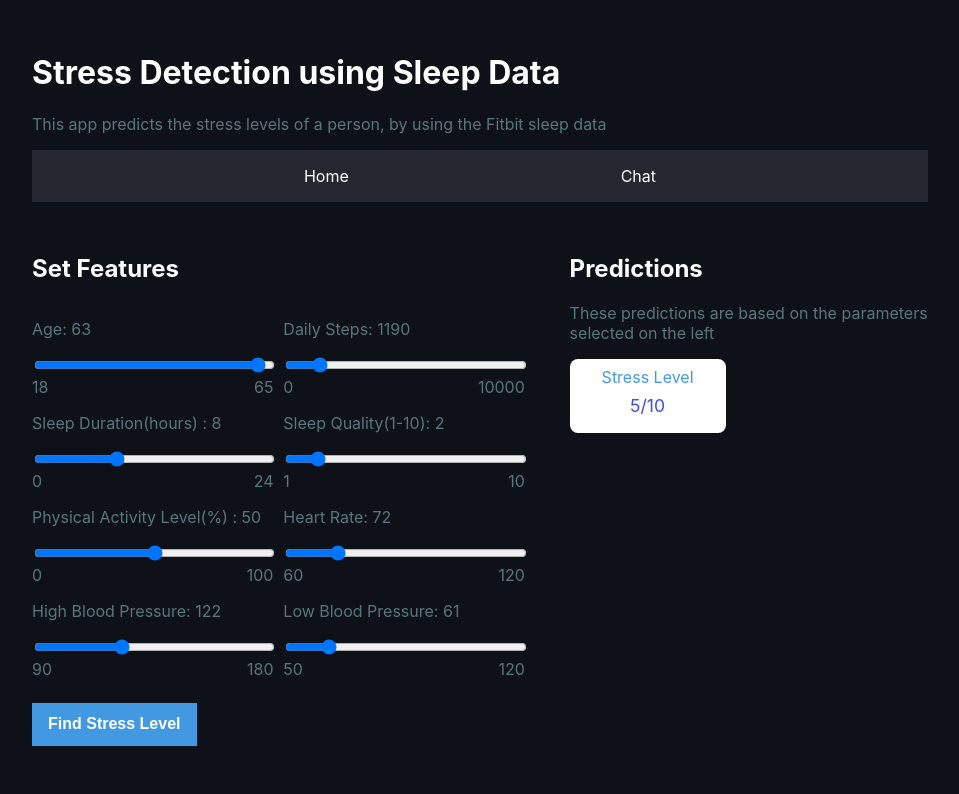
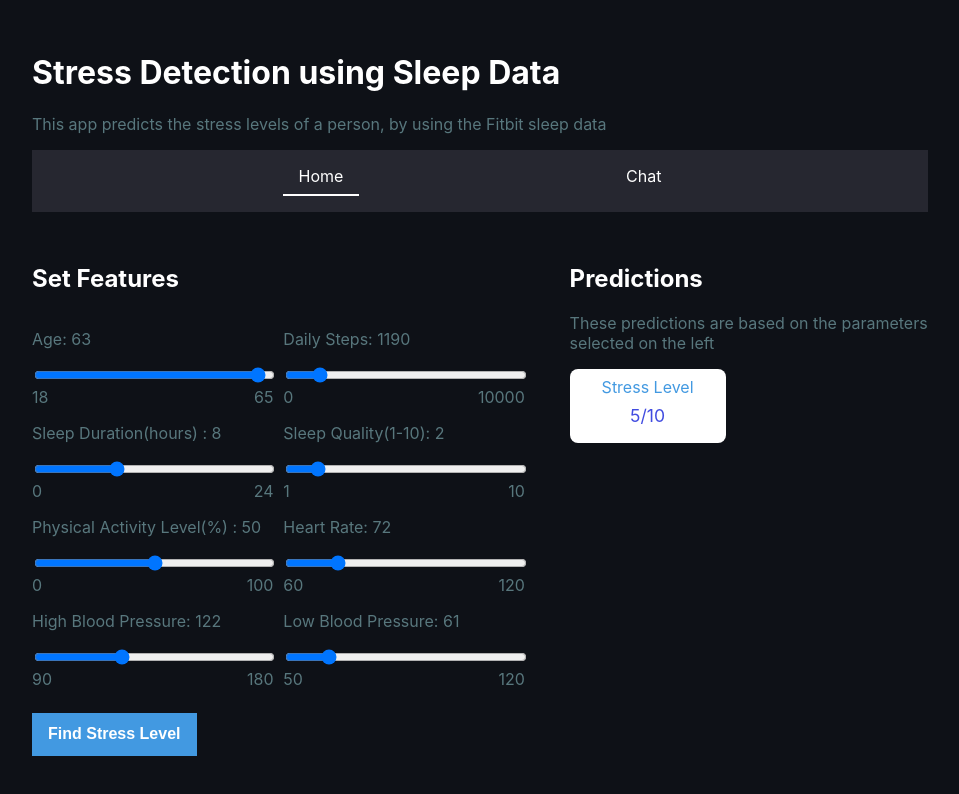
Before and after one commit to TeraSurror/stress-detection, a React (Create React App) app in the folder web-client/: page / in a window 1280 px wide. Shown: the top 794 px of the page, without its empty margins (160-1119 px from the left). Built offline with nearby package versions, Linux system fonts and the light colour scheme; what react-chatbot-kit would draw is missing.

Commit message:
Adding Nav border

```diff
--- a/web-client/src/App.tsx
+++ b/web-client/src/App.tsx
@@ -19,7 +19,7 @@ function App() {
       flexDirection: "row",
       justifyContent: "center",
     }}>
-      <Dashboard changeScreen={changeScreen}>
+      <Dashboard changeScreen={changeScreen} activeScreen={screen}>
         {
           screen === 'form' ? <StressForm /> : <></>
         }
--- a/web-client/src/Chatbot/ActionProvider.tsx
+++ b/web-client/src/Chatbot/ActionProvider.tsx
@@ -14,16 +14,16 @@ const ActionProvider = ({ createChatBotMessage, setState, children }) => {
     const handleQuery = async () => {
         const apiResponse = async () => {
             try {
-              const response = await fetch('https://api.example.com/data');
+              const response = await fetch('https://jsonplaceholder.typicode.com/todos/1')
               const result = await response.json();
-              return result;
+              return result["title"];
             } catch (error) {
               console.error('Error fetching data:', error);
               return "Some error ocurred, try again"
           }};
-        const botMessage = createChatBotMessage(apiResponse);
+        const botMessage = createChatBotMessage(await apiResponse());
 
-        setState((prev) => ({
+        setState((prev: { messages: any; }) => ({
           ...prev,
           messages: [...prev.messages, botMessage],
         }));
--- a/web-client/src/Chatbot/MessageParser.tsx
+++ b/web-client/src/Chatbot/MessageParser.tsx
@@ -2,9 +2,9 @@ import React from 'react';
 
 const MessageParser = ({ children, actions }) => {
     const parse = (message) => {
-        if (message.toLowerCase().includes('hello') || message.includes('hey') || message.includes('hi')) {
+        if (message.toLowerCase().includes('hello') || message.toLowerCase().includes('hey') || message.toLowerCase().includes('hi')) {
             actions.handleHello();
-        }else if(message.includes('Recommend')){
+        }else if(message.toLowerCase().includes('recommend')){
             actions.handleQuery();
         }else{
             actions.handleDefault();
--- a/web-client/src/dashboard/index.tsx
+++ b/web-client/src/dashboard/index.tsx
@@ -5,6 +5,7 @@ type Screen = 'form' | 'chat';
 type Props = {
     children: string | JSX.Element | JSX.Element[];
     changeScreen: (screen: Screen) => void;
+    activeScreen: Screen;
 }
 
 type NavType = {
@@ -13,7 +14,7 @@ type NavType = {
     screen: Screen;
 }
 
-const Dashboard: React.FC<Props> = ({ children, changeScreen }) => {
+const Dashboard: React.FC<Props> = ({ children, changeScreen, activeScreen }) => {
 
     const navLinks: NavType[] = [
         {
@@ -47,8 +48,14 @@ const Dashboard: React.FC<Props> = ({ children, changeScreen }) => {
                 {
                     navLinks.map((item) => (
                         <p
+                            key={item.screen}
                             style={{
-                                cursor: "pointer"
+                                cursor: "pointer",
+                                borderBottom: activeScreen === item.screen ? "2px solid white" : "none",
+                                paddingBottom: "0.5em",
+                                paddingLeft:"1em",
+                                paddingRight:"1em"
+
                             }}
                             onClick={() => item.fn(item.screen)}
                         >
```
